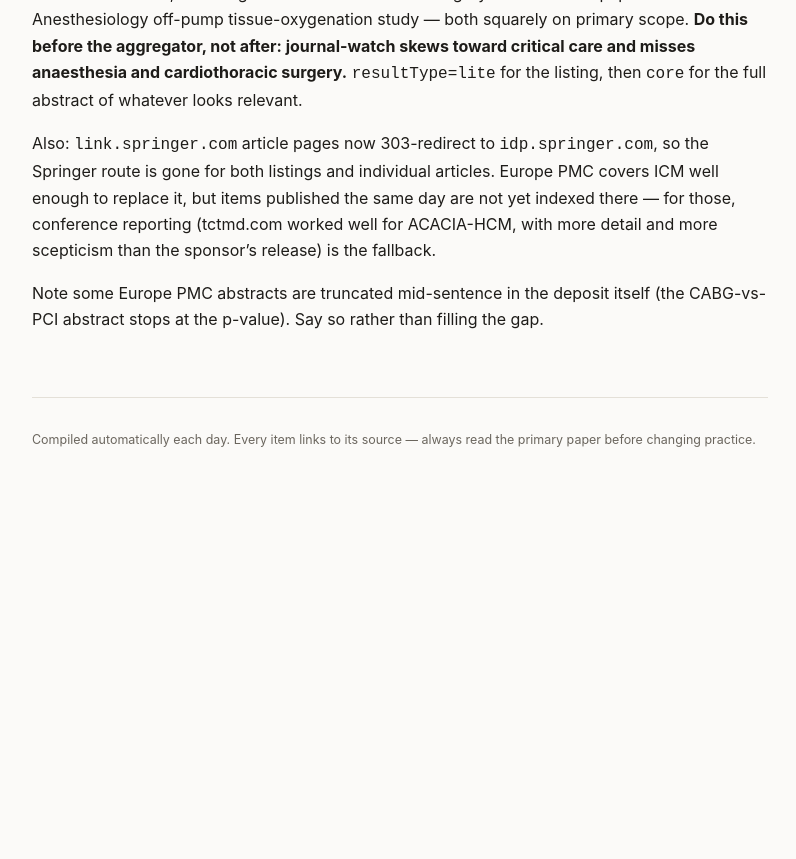
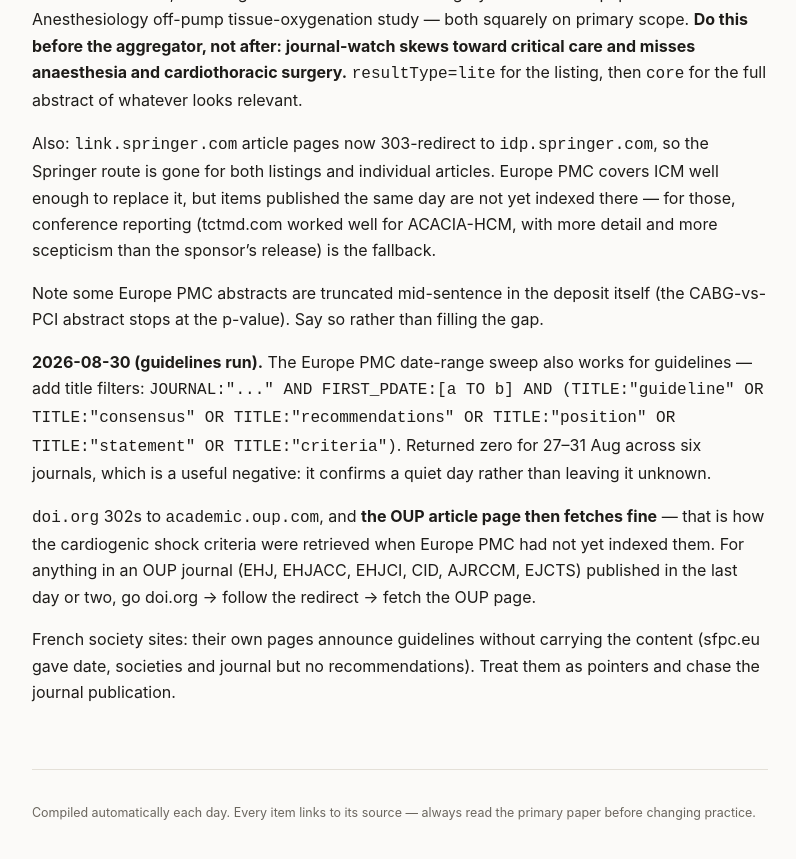
Before and after one commit to nicusilviuu/medical-literature, a Jekyll site: the page built from claude/source-notes.md, in a window 1280 px wide and 900 px high, scrolled down 4671 px. Shown: the top 859 px of the window, without its empty margins (240-1036 px from the left). Built offline with Jekyll 4.4.1, drawn with Linux system fonts in a browser that asks for light colours; our own code applies the rules of GitHub Pages for plain Markdown files; before the commit the page ends 5198 px from its top, so only the background shows below that.

Commit message:
Add 2026-08-30 guidelines watch
One new position statement: ACVC/HFA/EAPCI criteria for diagnosing
cardiogenic shock, whose central move is making resting hypoperfusion
mandatory where SCAI's definitions allow patients without clear
hypoperfusion evidence. Pairs with the Bohula vasoactive primer sent
yesterday.

A Europe PMC date-range sweep with guideline title filters returned zero
across six journals for 27-31 August, which makes the quiet day a
confirmed negative rather than an unknown.

Logs two French society guidelines spotted but never surfaced here,
including the 2025 SPILF/SFPC/SRLF/SFAR recommendations on prolonged and
continuous antibiotic infusion, which anticipate the IDSA position paper
sent yesterday by 18 months.

Co-Authored-By: Claude Opus 5 <noreply@anthropic.com>
Claude-Session: https://claude.ai/code/session_01T5ivnnDnrzDTzAtfHdiCMS

```diff
--- a/claude/source-notes.md
+++ b/claude/source-notes.md
@@ -203,3 +203,20 @@ fallback.
 
 Note some Europe PMC abstracts are truncated mid-sentence in the deposit itself (the
 CABG-vs-PCI abstract stops at the p-value). Say so rather than filling the gap.
+
+**2026-08-30 (guidelines run).** The Europe PMC date-range sweep also works for
+guidelines — add title filters:
+`JOURNAL:"..." AND FIRST_PDATE:[a TO b] AND (TITLE:"guideline" OR TITLE:"consensus"
+OR TITLE:"recommendations" OR TITLE:"position" OR TITLE:"statement" OR
+TITLE:"criteria")`. Returned zero for 27–31 Aug across six journals, which is a
+useful negative: it confirms a quiet day rather than leaving it unknown.
+
+`doi.org` 302s to `academic.oup.com`, and **the OUP article page then fetches fine** —
+that is how the cardiogenic shock criteria were retrieved when Europe PMC had not
+yet indexed them. For anything in an OUP journal (EHJ, EHJACC, EHJCI, CID, AJRCCM,
+EJCTS) published in the last day or two, go doi.org → follow the redirect → fetch
+the OUP page.
+
+French society sites: their own pages announce guidelines without carrying the
+content (sfpc.eu gave date, societies and journal but no recommendations). Treat
+them as pointers and chase the journal publication.
```
Also changed, not shown: _guidelines/2026-08-30.md (added, +84 -0 lines), claude/outstanding.md (+14 -0 lines).
